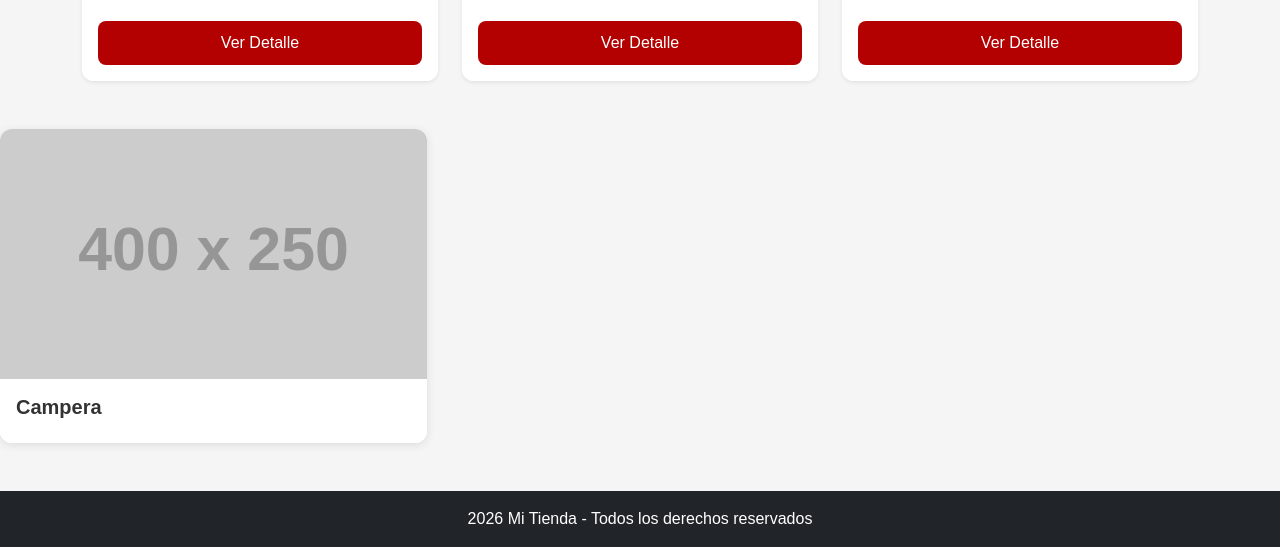
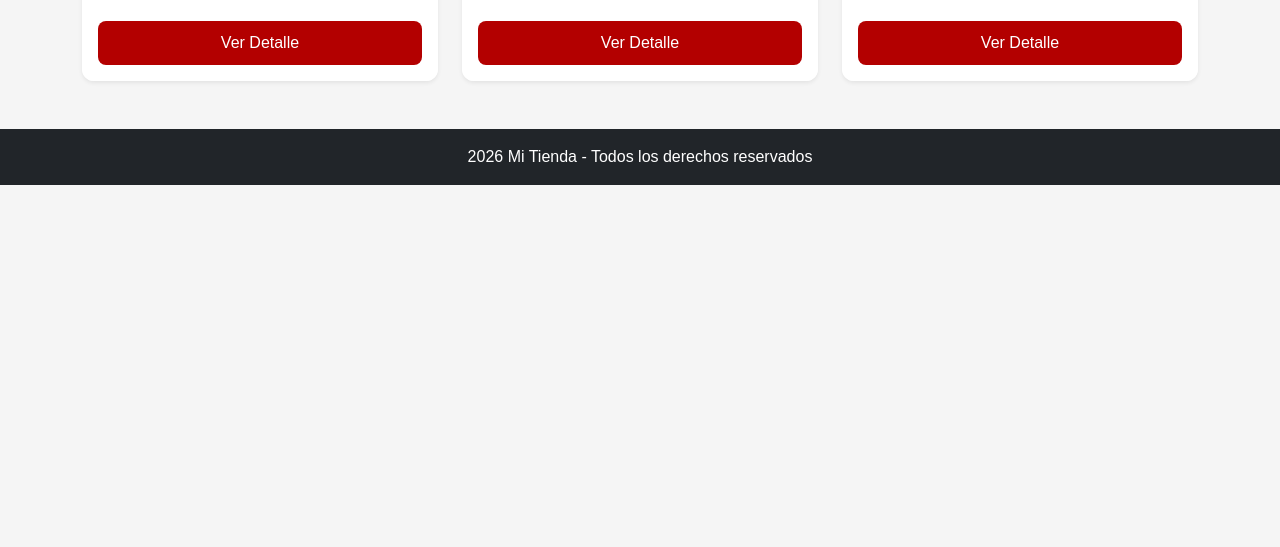
Before and after one commit to gast52/actividad_bootstrap, a plain HTML site: page categorias.html in a window 1280 px wide. Shown: the part 1054-1601 px from the top of the page. After the commit the page ends 1239 px from the top, so only its background shows below. Drawn offline with nearby package versions, Linux system fonts and the light colour scheme; placeholder pictures from the web are drawn by us.

Commit message:
Remove: Eliminación de articulo duplicado afuera del main

```diff
--- a/categorias.html
+++ b/categorias.html
@@ -112,18 +112,6 @@
     </section>
 </main>
 
-        <!-- PRODUCTO 3 -->
-        <div class="col-md-4">
-            <div class="card">
-                <img src="https://via.placeholder.com/400x250"
-                class="card-img-top"
-                alt="Campera">
-                <div class="card-body">
-                <h5 class="card-title">Campera</h5>
-                </div>
-            </div>
-        </div>
-    </div>
 
 <div class="modal fade" id="producto1" tabindex="-1" aria-hidden="true">
         <div class="modal-dialog">
```
